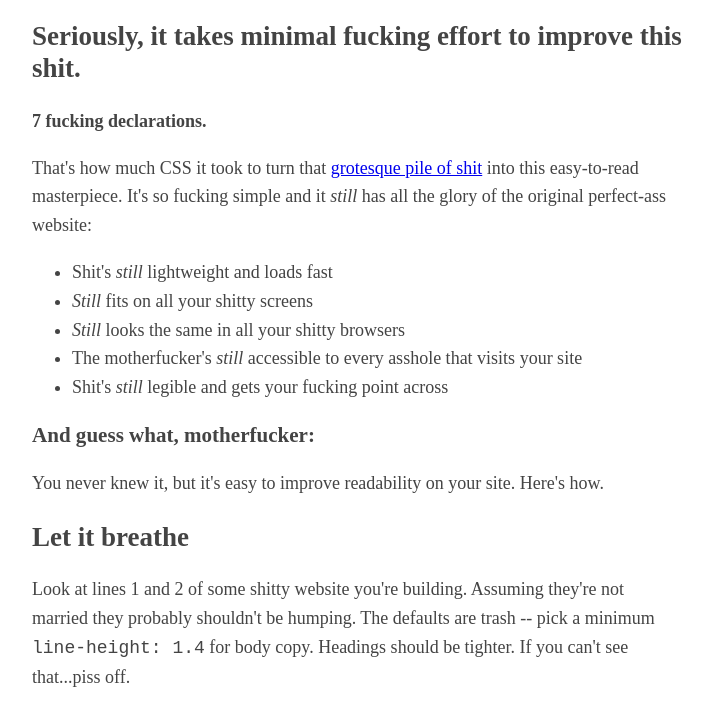
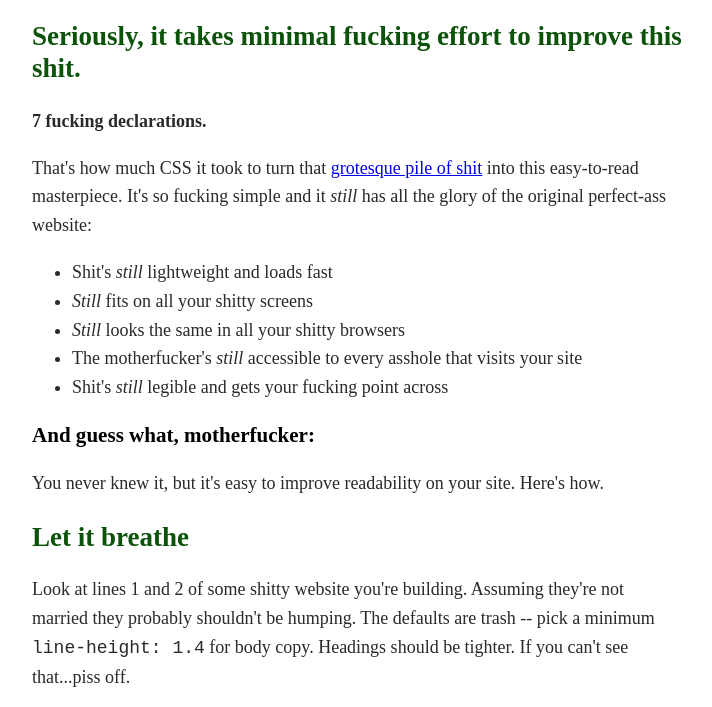
Before and after one commit to WhiteShay/BestMotherfucking-Website, a plain HTML site: page index.html in a window 1280 px wide. Shown: the part 173-880 px from the top of the page, without its empty margins (283-995 px from the left). Drawn offline with Linux system fonts and the light colour scheme.

Commit message:
Correction: html lié a l'ancien css style2.css

```diff
--- a/index.html
+++ b/index.html
@@ -11,7 +11,7 @@
             body{margin:40px auto;max-width:650px;line-height:1.6;font-size:18px;color:#444;padding:010px}
             h1,h2,h3{line-height:1.2}
         </style>
-        <link rel="stylesheet" type="text/css" href="style2.css" />
+        <link rel="stylesheet" type="text/css" href="style.css" />
 
     </head>
 
```
